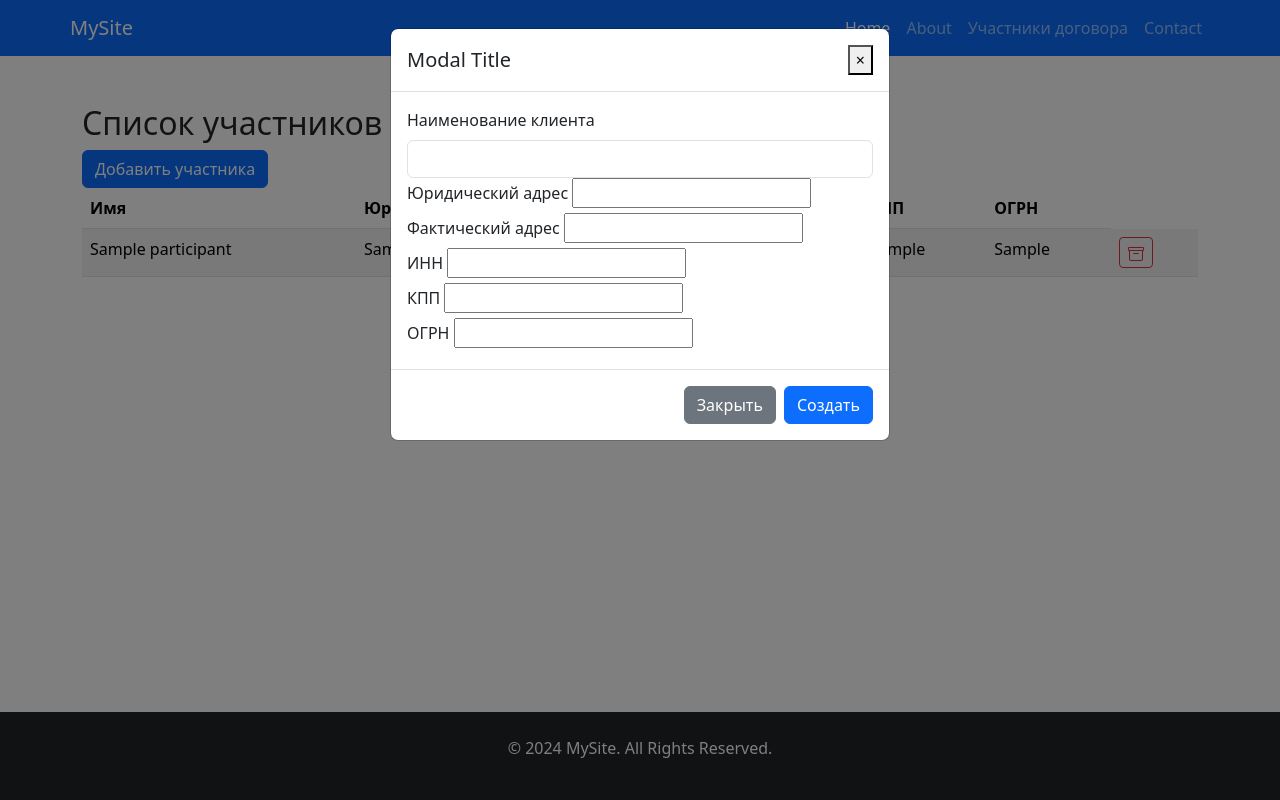
After one commit to batoncss/dogovornitsa, a Django app: page /contracts/participants in a window 1280 px wide, after a click on "Добавить участника". The commit adds this page. Run offline with Django 5.2, Linux system fonts and the light colour scheme; tables that the repository leaves empty hold one stand-in row (values such as "Sample post"); some libraries are stand-ins or nearby versions.

Commit message:
лайв кодинг

```diff
--- a/Dogovornitsa/apps/contracts/forms.py
+++ b/Dogovornitsa/apps/contracts/forms.py
@@ -1,10 +1,13 @@
-from django.forms import ModelForm
+from django.forms import TextInput, ModelForm
 
 from .models import Participant
 
 class ParticipantForm(ModelForm):
     class Meta:
         model = Participant
+        widgets = {
+            'name': TextInput(attrs={'class': 'form-control'}),
+        }
         fields = [
             'name',
             'legal_address',
--- a/Dogovornitsa/apps/contracts/models.py
+++ b/Dogovornitsa/apps/contracts/models.py
@@ -4,7 +4,7 @@ class Participant(models.Model):
     name = models.CharField('Наименование клиента', max_length=50, null=True, default=None)
     legal_address = models.CharField('Юридический адрес', max_length=50, null=True, default=None)
     actual_address = models.CharField('Фактический адрес', max_length=50, null=True, default=None)
-    inn = models.CharField('ИНН', null=True, default=None, max_length=12)
+    inn = models.CharField('ИНН', null=True, default="", max_length=12)
     kpp = models.CharField('КПП', null=True, default=None, max_length=9)
     ogrn = models.CharField('ОГРН', null=True, default=None, max_length=15)
 
--- a/Dogovornitsa/apps/contracts/urls.py
+++ b/Dogovornitsa/apps/contracts/urls.py
@@ -1,9 +1,11 @@
+from django.shortcuts import redirect
 from django.urls import path
-from .views import participants_add, participants_list, participants_delete
+from .views import participants, participants_delete
 
 
 urlpatterns = [
-    path('participants-add', participants_add, name='participants-add'),
-    path('participants-list', participants_list, name='participants-list'),
+    path('participants', participants, name='participants'),
+    # todo: replace with detailed page view
+    path('participants/<int:id>/', lambda request, id: redirect('home'), name='participants-detailed'),
     path('participants/delete/<int:participant_id>/', participants_delete, name='participants_delete'),
 ]
--- a/Dogovornitsa/apps/contracts/views.py
+++ b/Dogovornitsa/apps/contracts/views.py
@@ -4,22 +4,19 @@ from Dogovornitsa.apps.contracts.forms import ParticipantForm
 from Dogovornitsa.apps.contracts.models import Participant
 
 
-def participants_add(request):
+def participants(request):
     if request.method == 'POST':
         form = ParticipantForm(request.POST)
         if form.is_valid():
             form.save()  # Сохраняем новую запись
-            return redirect('participants-add')  # Перезагрузка страницы
+            return redirect('participants')  # Перезагрузка страницы
     else:
         form = ParticipantForm()
     all_participants = Participant.objects.all()
-    return render(request, "pages/contracts/participants-add.html", {"participants": all_participants, 'form': form})
+    return render(request, "contracts/participants.html", {"participants": all_participants, 'form': form})
 
-def participants_list(request):
-    all_participants = Participant.objects.all()
-    return  render(request, "pages/contracts/participants-list.html", {"participants": all_participants})
 
 def participants_delete(request, participant_id):
     participant = get_object_or_404(Participant, id=participant_id)
     participant.delete()
-    return redirect('participants-list')  # Перезагрузка страницы
+    return redirect('participants')  # Перезагрузка страницы
--- a/Dogovornitsa/templates/base.html
+++ b/Dogovornitsa/templates/base.html
@@ -1,41 +1,29 @@
-{% load static %}
 <!DOCTYPE html>
 <html lang="ru">
 <head>
-    <title>{% block title %}{% endblock %}</title>
-    <link href="https://cdn.jsdelivr.net/npm/bootstrap@5.0.2/dist/css/bootstrap.min.css" rel="stylesheet" integrity="sha384-EVSTQN3/azprG1Anm3QDgpJLIm9Nao0Yz1ztcQTwFspd3yD65VohhpuuCOmLASjC" crossorigin="anonymous">
-    <script src="https://cdn.jsdelivr.net/npm/@popperjs/core@2.9.2/dist/umd/popper.min.js" integrity="sha384-IQsoLXl5PILFhosVNubq5LC7Qb9DXgDA9i+tQ8Zj3iwWAwPtgFTxbJ8NT4GN1R8p" crossorigin="anonymous"></script>
-    <script src="https://cdn.jsdelivr.net/npm/bootstrap@5.0.2/dist/js/bootstrap.min.js" integrity="sha384-cVKIPhGWiC2Al4u+LWgxfKTRIcfu0JTxR+EQDz/bgldoEyl4H0zUF0QKbrJ0EcQF" crossorigin="anonymous"></script>
-    <link href="https://fonts.googleapis.com/css2?family=Roboto:wght@400;700&display=swap" rel="stylesheet">
-    <link rel="stylesheet" type="text/css" href="{% static 'css/base.css' %}">
+  <meta charset="UTF-8">
+  <meta name="viewport" content="width=device-width, initial-scale=1.0">
+  <title>Договорница</title>
+  <link
+    href="https://cdn.jsdelivr.net/npm/bootstrap@5.3.2/dist/css/bootstrap.min.css"
+    rel="stylesheet"/>
+{#    todo: clarify which library we need#}
+  <script src="https://code.jquery.com/jquery-3.5.1.slim.min.js"></script>
+  <script src="https://cdn.jsdelivr.net/npm/@popperjs/core@2.5.3/dist/umd/popper.min.js"></script>
+  <script src="https://stackpath.bootstrapcdn.com/bootstrap/4.5.2/js/bootstrap.min.js"></script>
+
 </head>
-<body>
-    <header class="d-flex justify-content-center py-3 bg-light shadow">
-        <ul class="nav nav-pills">
-            <li class="nav-item"><a href="/" class="nav-link">Главная</a></li>
-            <li class="nav-item"><a href="/making-order" class="nav-link">Оформление договора</a></li>
-            <div class="dropdown">
-                <li class="nav-item" data-bs-toggle="dropdown" aria-expanded="false"><a href="/" class="nav-link">Участники</a></li>
-                <ul class="dropdown-menu">
-                    <li><a class="dropdown-item" href="/contracts/participants-add">Добавить участника</a></li>
-                    <li><a class="dropdown-item" href="/contracts/participants-list">Список участников</a></li>
-                </ul>
-            </div>
-            <li class="nav-item"><a href="/orders" class="nav-link">Хранилище договоров</a></li>
-        </ul>
-    </header>
+<body class="d-flex flex-column min-vh-100">
+  {% include 'header.html' %}
 
-    <main>
-        {% block content %}{% endblock %}
-    </main>
-    <footer class="d-flex justify-content-center py-3 bg-light shadow">
-        <ul class="nav nav-pills">
-            <li class="nav-item"><a href="/" class="nav-link px-2 text-body-secondary">Главная</a></li>
-            <li class="nav-item"><a href="/making-order" class="nav-link px-2 text-body-secondary">Оформление договора</a></li>
-            <li class="nav-item"><a href="/contracts/participants-add" class="nav-link px-2 text-body-secondary">Участники</a></li>
-            <li class="nav-item"><a href="/orders" class="nav-link px-2 text-body-secondary">Хранилище договоров</a></li>
-        </ul>
-    </footer>
-    {% block scripts %}{% endblock %}
+  <main class="container container my-5 flex-grow-1">
+        {% block content %}
+
+        {% endblock %}
+  </main>
+
+  {% include 'footer.html' %}
+
+  <script src="https://cdn.jsdelivr.net/npm/bootstrap@5.3.2/dist/js/bootstrap.bundle.min.js"></script>
 </body>
 </html>
--- /dev/null
+++ b/Dogovornitsa/templates/contracts/participant-row.html
@@ -0,0 +1,18 @@
+<tr>
+    <td>{{ participant.name }}</td>
+    <td>{{ participant.legal_address }}</td>
+    <td>{{ participant.actual_address }}</td>
+    <td>{{ participant.inn }}</td>
+    <td>{{ participant.kpp }}</td>
+    <td>{{ participant.ogrn }}</td>
+    <td>
+        <form method="POST" action="{% url 'participants_delete' participant.id %}">
+            {% csrf_token %}
+            <button type="submit" class="btn btn-outline-danger btn-sm">
+                <svg xmlns="http://www.w3.org/2000/svg" width="16" height="16" fill="currentColor" class="bi bi-archive" viewBox="0 0 16 16">
+                    <path d="M0 2a1 1 0 0 1 1-1h14a1 1 0 0 1 1 1v2a1 1 0 0 1-1 1v7.5a2.5 2.5 0 0 1-2.5 2.5h-9A2.5 2.5 0 0 1 1 12.5V5a1 1 0 0 1-1-1zm2 3v7.5A1.5 1.5 0 0 0 3.5 14h9a1.5 1.5 0 0 0 1.5-1.5V5zm13-3H1v2h14zM5 7.5a.5.5 0 0 1 .5-.5h5a.5.5 0 0 1 0 1h-5a.5.5 0 0 1-.5-.5"/>
+                </svg>
+            </button>
+        </form>
+    </td>
+</tr>
--- /dev/null
+++ b/Dogovornitsa/templates/contracts/participants.form.html
@@ -0,0 +1,49 @@
+<button type="button" class="btn btn-primary" data-toggle="modal" data-target="#exampleModal">
+    Добавить участника
+</button>
+
+
+<div class="modal "
+     id="exampleModal" tabindex="-1"
+     role="dialog"
+     aria-labelledby="exampleModalLabel"
+     aria-hidden="true"
+>
+  <div class="modal-dialog" role="document">
+    <div class="modal-content">
+      <div class="modal-header">
+        <h5 class="modal-title" id="exampleModalLabel">Modal Title</h5>
+        <button type="button" class="close" data-dismiss="modal" aria-label="Close">
+          <span aria-hidden="true">&times;</span>
+        </button>
+      </div>
+      <div class="modal-body">
+        <form class="" action="" method="post" id="participant-creation-form" novalidate>
+            {% csrf_token %}
+            {{ form.non_field_errors }}
+            {% for field in form %}
+                <div class="form-group">
+                    <label class="form-label" for="{{ field.auto_id }}">{{ field.label }}</label>
+                    {{ field }}
+                    {% if field.errors %}
+                        <div class="text-danger">{{ field.errors|striptags }}</div>
+                    {% endif %}
+                </div>
+            {% endfor %}
+        </form>
+      </div>
+      <div class="modal-footer">
+        <button type="button" class="btn btn-secondary" data-dismiss="modal">Закрыть</button>
+        <button type="submit" class="btn btn-primary" form="participant-creation-form">Создать</button>
+      </div>
+    </div>
+  </div>
+</div>
+
+
+<script type="text/javascript">
+    window.onload = () => {
+        window.alert("Invalid form")
+        $('#exampleModal').modal({show: true});
+    }
+</script>
--- /dev/null
+++ b/Dogovornitsa/templates/contracts/participants.html
@@ -0,0 +1,31 @@
+{% extends "base.html" %}
+{% load static %}
+{% load crispy_forms_tags %}
+{% block title %}Стороны договора{% endblock %}
+{% block content %}
+    <h2>Список участников</h2>
+
+    {% include 'contracts/participants.form.html' %}
+
+    <table class="table table-striped ">
+        <thead>
+            <tr>
+                <th scope="col">Имя</th>
+                <th scope="col">Юр.адрес</th>
+                <th scope="col">Факт.адрес</th>
+                <th scope="col">ИНН</th>
+                <th scope="col">КПП</th>
+                <th scope="col">ОГРН</th>
+            </tr>
+        </thead>
+        <tbody>
+        {% for participant in participants %}
+            {% include 'contracts/participant-row.html' %}
+        {% empty %}
+            <tr>
+                <td colspan="6">Нет участников для отображения</td>
+            </tr>
+        {% endfor %}
+        </tbody>
+    </table>
+{% endblock %}
--- /dev/null
+++ b/Dogovornitsa/templates/footer.html
@@ -0,0 +1,5 @@
+  <footer class="bg-dark text-white py-4">
+    <div class="container text-center">
+      <p>&copy; 2024 MySite. All Rights Reserved.</p>
+    </div>
+  </footer>
--- /dev/null
+++ b/Dogovornitsa/templates/header.html
@@ -0,0 +1,32 @@
+<header class="bg-primary text-white">
+  <nav class="navbar navbar-expand-lg navbar-dark container">
+    <a class="navbar-brand" href="{% url 'home' %}">MySite</a>
+    <button
+      class="navbar-toggler"
+      type="button"
+      data-bs-toggle="collapse"
+      data-bs-target="#navbarNav"
+      aria-controls="navbarNav"
+      aria-expanded="false"
+      aria-label="Toggle navigation"
+    >
+      <span class="navbar-toggler-icon"></span>
+    </button>
+    <div class="collapse navbar-collapse" id="navbarNav">
+      <ul class="navbar-nav ms-auto">
+        <li class="nav-item">
+          <a class="nav-link active" href="{% url 'home' %}">Home</a>
+        </li>
+        <li class="nav-item">
+          <a class="nav-link" href="{% url 'orders' %}">About</a>
+        </li>
+        <li class="nav-item">
+          <a class="nav-link" href="{% url 'participants' %}">Участники договора</a>
+        </li>
+        <li class="nav-item">
+          <a class="nav-link" href="{% url 'makingOrder' %}">Contact</a>
+        </li>
+      </ul>
+    </div>
+  </nav>
+</header>
```
Also changed, not shown: Dogovornitsa/templates/pages/contracts/participants-add.html (deleted, +0 -11 lines), Dogovornitsa/templates/pages/contracts/participants-list.html (deleted, +0 -45 lines), Dogovornitsa/templates/contracts/participant-delete.form.html (added).
